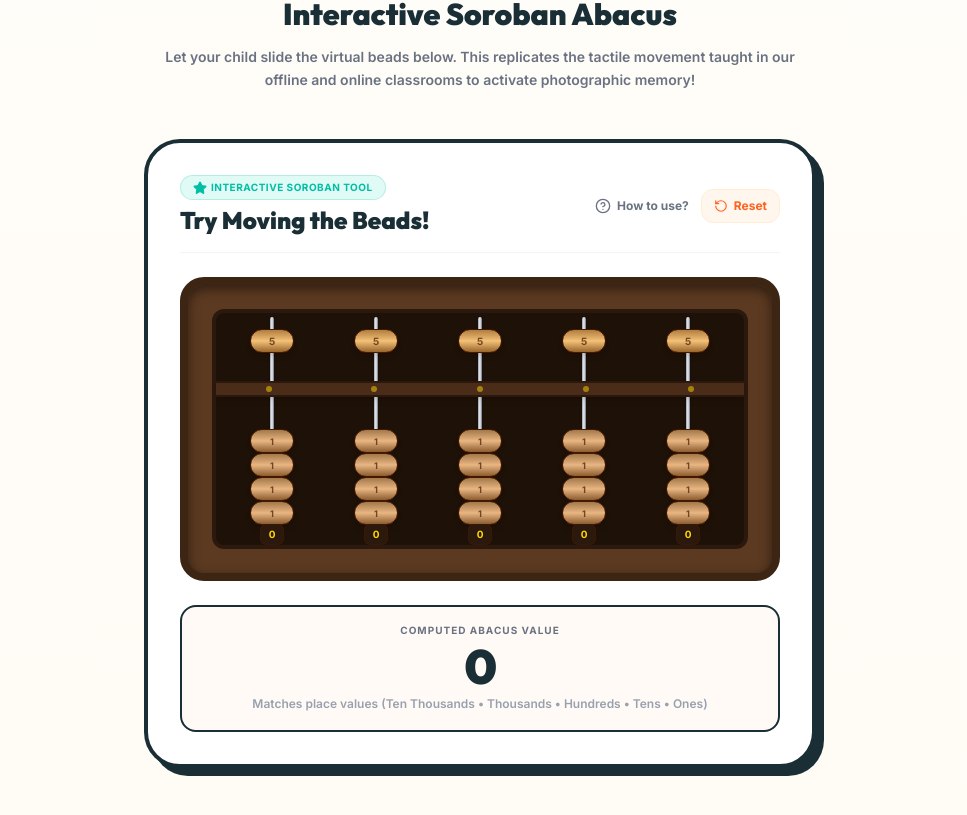
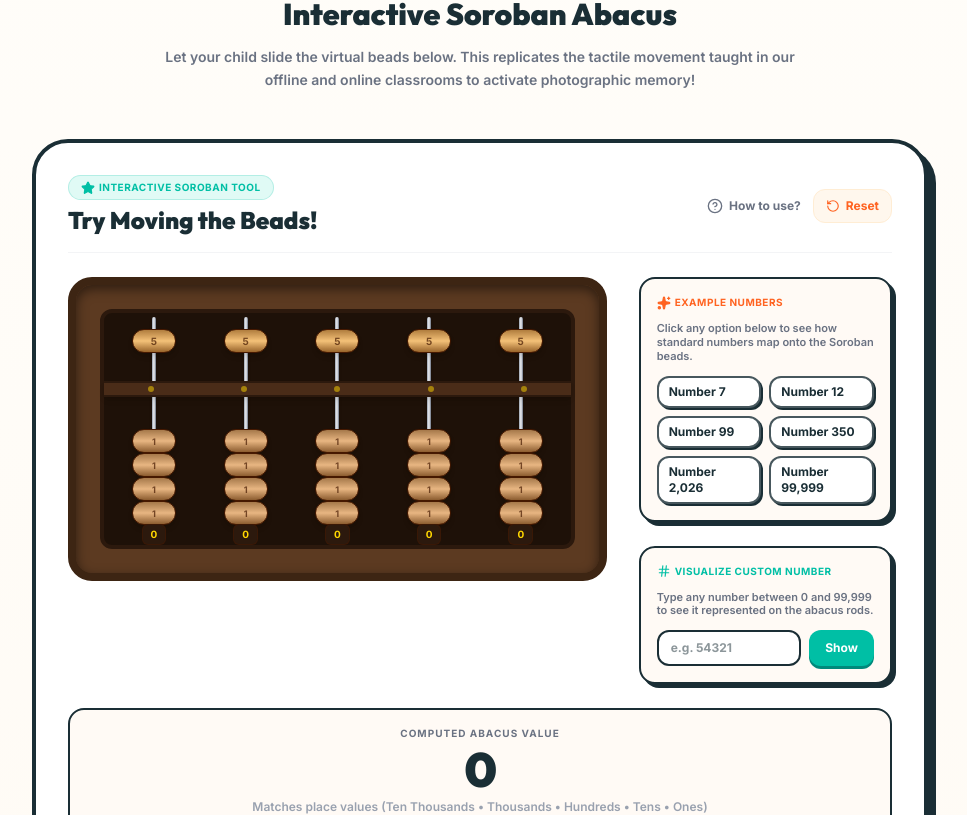
Before and after one commit to atharvpatil18/AAA-web, a React (Vite) app: page /#/ in a window 1280 px wide. Shown: the part 1231-2046 px from the top of the page, without its empty margins (160-1127 px from the left). Built offline with nearby package versions, Linux system fonts and the light colour scheme.

Commit message:
Highlight active upper abacus beads and add example presets and custom number input

```diff
--- a/src/components/InteractiveAbacus.tsx
+++ b/src/components/InteractiveAbacus.tsx
@@ -4,7 +4,7 @@
  */
 
 import React, { useState } from "react";
-import { RotateCcw, HelpCircle, Star } from "lucide-react";
+import { RotateCcw, HelpCircle, Star, Sparkles, Hash } from "lucide-react";
 import { motion } from "motion/react";
 
 interface RodState {
@@ -23,6 +23,7 @@ export default function InteractiveAbacus() {
   ]);
 
   const [showGuide, setShowGuide] = useState(false);
+  const [customInput, setCustomInput] = useState("");
 
   // Toggle upper bead (value 5)
   const toggleUpper = (rodIdx: number) => {
@@ -37,12 +38,23 @@ export default function InteractiveAbacus() {
   const setLowerCount = (rodIdx: number, val: number) => {
     setRods((prev) => {
       const next = [...prev];
-      // If clicking already selected top lower bead, clear it down
       const currentCount = next[rodIdx].lowerCount;
       const nextCount = currentCount === val ? val - 1 : val;
       next[rodIdx] = { ...next[rodIdx], lowerCount: Math.max(0, nextCount) };
       return next;
     });
+  };
+
+  // Set abacus to a specific number
+  const setAbacusNumber = (num: number) => {
+    const clamped = Math.max(0, Math.min(99999, num));
+    const digits = clamped.toString().padStart(5, "0").split("").map(Number);
+    const nextRods = digits.map((digit) => {
+      const upper = digit >= 5;
+      const lowerCount = digit % 5;
+      return { upper, lowerCount };
+    });
+    setRods(nextRods);
   };
 
   // Reset abacus to 0
@@ -54,6 +66,7 @@ export default function InteractiveAbacus() {
       { upper: false, lowerCount: 0 },
       { upper: false, lowerCount: 0 },
     ]);
+    setCustomInput("");
   };
 
   // Calculate values
@@ -66,10 +79,27 @@ export default function InteractiveAbacus() {
     return acc + getRodValue(rod) * Math.pow(10, power);
   }, 0);
 
+  const handleCustomInputSubmit = (e: React.FormEvent) => {
+    e.preventDefault();
+    const val = parseInt(customInput, 10);
+    if (!isNaN(val)) {
+      setAbacusNumber(val);
+    }
+  };
+
+  const examples = [
+    { label: "Number 7", val: 7 },
+    { label: "Number 12", val: 12 },
+    { label: "Number 99", val: 99 },
+    { label: "Number 350", val: 350 },
+    { label: "Number 2,026", val: 2026 },
+    { label: "Number 99,999", val: 99999 },
+  ];
+
   return (
     <div
       id="interactive-abacus-widget"
-      className="bg-white border-4 border-vibrant-dark rounded-[36px] p-6 md:p-8 shadow-[8px_8px_0_0_#1A2E35] max-w-2xl mx-auto space-y-6"
+      className="bg-white border-4 border-vibrant-dark rounded-[36px] p-6 md:p-8 shadow-[8px_8px_0_0_#1A2E35] max-w-4xl mx-auto space-y-6"
     >
       <div className="flex flex-col sm:flex-row items-center justify-between gap-4 border-b border-gray-100 pb-4">
         <div className="space-y-1 text-center sm:text-left">
@@ -114,8 +144,11 @@ export default function InteractiveAbacus() {
         </motion.div>
       )}
 
-      {/* Visual Abacus Box */}
-      <div className="bg-[#5C3A21] border-4 sm:border-8 border-[#3D2513] rounded-3xl p-2 sm:p-6 shadow-[inset_0_4px_12px_rgba(0,0,0,0.5)] relative overflow-hidden">
+      {/* Grid Layout for Abacus and Options */}
+      <div className="grid grid-cols-1 lg:grid-cols-12 gap-8 items-start">
+
+        {/* Left Hand: Visual Abacus Box */}
+        <div className="lg:col-span-8 bg-[#5C3A21] border-4 sm:border-8 border-[#3D2513] rounded-3xl p-2 sm:p-6 shadow-[inset_0_4px_12px_rgba(0,0,0,0.5)] relative overflow-hidden">
 
           {/* Rods and Frame container */}
           <div className="relative h-[240px] border-4 border-[#2C190D] bg-[#1E1108] rounded-xl flex justify-around p-0.5 sm:p-1">
@@ -139,7 +172,6 @@ export default function InteractiveAbacus() {
                   <div className="absolute top-0 bottom-0 w-0.5 sm:w-1 bg-gradient-to-r from-gray-400 via-gray-100 to-gray-500 rounded-full shadow-sm" />
 
                   {/* --- UPPER DECK --- */}
-                {/* Bead placement area: h-16 (0 to 68px) */}
                   <div
                     onClick={() => toggleUpper(rIdx)}
                     className="absolute w-10 sm:w-12 h-[60px] top-1 cursor-pointer flex items-center justify-center"
@@ -147,14 +179,17 @@ export default function InteractiveAbacus() {
                     <motion.div
                       animate={{ y: rod.upper ? 20 : -10 }}
                       transition={{ type: "spring", stiffness: 300, damping: 20 }}
-                    className="w-9 sm:w-11 h-6 bg-gradient-to-b from-[#B07D3E] via-[#F4C178] to-[#99652B] border border-amber-950 rounded-full shadow-md flex items-center justify-center text-[10px] font-black text-amber-950/70"
+                      className={`w-9 sm:w-11 h-6 rounded-full border border-amber-950 shadow-md flex items-center justify-center text-[10px] font-black cursor-pointer ${
+                        rod.upper
+                          ? "bg-gradient-to-b from-vibrant-teal via-[#7CEFE0] to-[#00897B] text-teal-950/70"
+                          : "bg-gradient-to-b from-[#B07D3E] via-[#F4C178] to-[#99652B] text-amber-950/70"
+                      }`}
                     >
                       5
                     </motion.div>
                   </div>
 
                   {/* --- LOWER DECK --- */}
-                {/* Bead placement area: h-36 (84px to 230px) */}
                   <div className="absolute top-[88px] bottom-1 w-10 sm:w-12 cursor-pointer flex flex-col justify-end items-center pb-3">
                     {[1, 2, 3, 4].map((idx) => {
                       const isActive = rod.lowerCount >= idx;
@@ -193,6 +228,59 @@ export default function InteractiveAbacus() {
           </div>
         </div>
 
+        {/* Right Hand: Examples & Custom Numbers Panel */}
+        <div className="lg:col-span-4 space-y-6">
+          {/* Example Numbers List */}
+          <div className="bg-vibrant-cream border-2 border-vibrant-dark rounded-2xl p-4 space-y-3 shadow-[4px_4px_0_0_#1A2E35]">
+            <span className="flex items-center gap-1 text-[10px] text-vibrant-orange font-black uppercase tracking-wider">
+              <Sparkles className="w-3.5 h-3.5 fill-current" /> Example Numbers
+            </span>
+            <p className="text-[11px] text-gray-500 font-semibold leading-tight">
+              Click any option below to see how standard numbers map onto the Soroban beads.
+            </p>
+            <div className="grid grid-cols-2 gap-2">
+              {examples.map((item) => (
+                <button
+                  key={item.val}
+                  onClick={() => setAbacusNumber(item.val)}
+                  className="bg-white hover:bg-orange-50 border-2 border-vibrant-dark/80 px-2.5 py-1.5 rounded-xl text-left text-xs font-black text-vibrant-dark transition-all hover:scale-[1.02] shadow-[2px_2px_0_0_#1A2E35] cursor-pointer"
+                >
+                  {item.label}
+                </button>
+              ))}
+            </div>
+          </div>
+
+          {/* Custom Number Input */}
+          <div className="bg-vibrant-cream border-2 border-vibrant-dark rounded-2xl p-4 space-y-3 shadow-[4px_4px_0_0_#1A2E35]">
+            <span className="flex items-center gap-1 text-[10px] text-vibrant-teal font-black uppercase tracking-wider">
+              <Hash className="w-3.5 h-3.5" /> Visualize Custom Number
+            </span>
+            <p className="text-[11px] text-gray-500 font-semibold leading-tight">
+              Type any number between 0 and 99,999 to see it represented on the abacus rods.
+            </p>
+            <form onSubmit={handleCustomInputSubmit} className="flex gap-2">
+              <input
+                type="number"
+                min="0"
+                max="99999"
+                placeholder="e.g. 54321"
+                value={customInput}
+                onChange={(e) => setCustomInput(e.target.value)}
+                className="flex-1 min-w-0 bg-white border-2 border-vibrant-dark px-3 py-2 rounded-xl text-xs font-bold text-vibrant-dark focus:outline-none focus:border-vibrant-teal"
+              />
+              <button
+                type="submit"
+                className="bg-vibrant-teal text-white font-black text-xs px-4 py-2 rounded-xl shadow-[0_3px_0_0_#00897B] active:translate-y-0.5 active:shadow-none transition-all hover:brightness-105 cursor-pointer"
+              >
+                Show
+              </button>
+            </form>
+          </div>
+        </div>
+
+      </div>
+
       {/* Dynamic Calculated Value Display */}
       <div className="bg-vibrant-cream border-2 border-vibrant-dark rounded-2xl p-4 text-center">
         <span className="block text-[10px] text-gray-500 font-bold uppercase tracking-widest">
```
Lines whose indentation alone changed are shown as unchanged.
